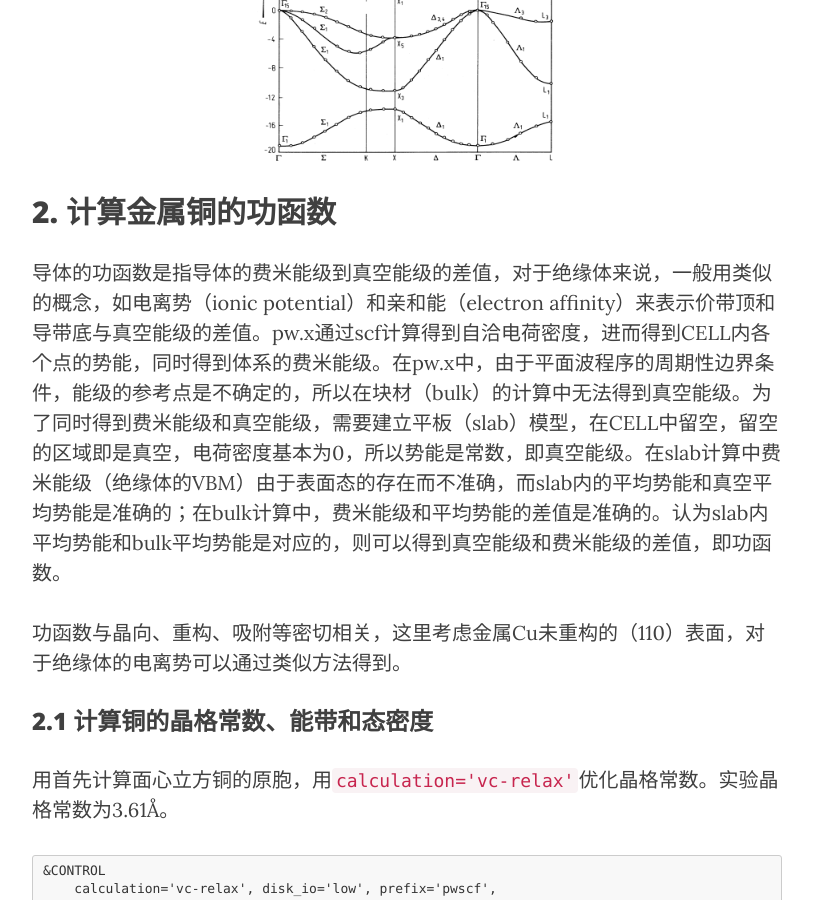
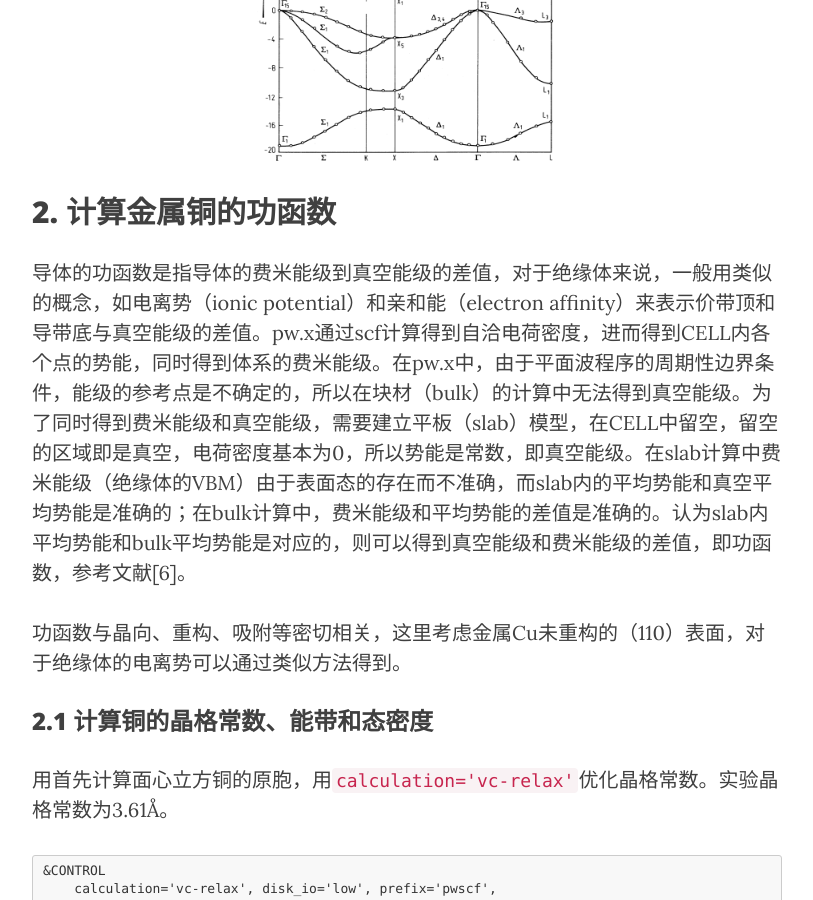
Before and after one commit to yyyu200/DFTbook, a Jekyll site: the page built from _posts/2019-04-01-HandsOn.md, in a window 1280 px wide and 900 px high, scrolled down 10757 px. Shown: the whole window, without its empty margins (233-1046 px from the left). Built offline with Jekyll 4.4.1, drawn with Linux system fonts in a browser that asks for light colours; nearby versions of some CDN libraries; formulas are drawn with MathJax 3; comment, search, counter and statistics services are not loaded; some of the changed text lies outside the part shown.

Commit message:
modify at20190521-07:17:27-aliyun

```diff
--- a/_posts/2019-04-01-HandsOn.md
+++ b/_posts/2019-04-01-HandsOn.md
@@ -338,7 +338,7 @@
 </p>
 
 ## 2. 计算金属铜的功函数
-导体的功函数是指导体的费米能级到真空能级的差值，对于绝缘体来说，一般用类似的概念，如电离势（ionic potential）和亲和能（electron affinity）来表示价带顶和导带底与真空能级的差值。pw.x通过scf计算得到自洽电荷密度，进而得到CELL内各个点的势能，同时得到体系的费米能级。在pw.x中，由于平面波程序的周期性边界条件，能级的参考点是不确定的，所以在块材（bulk）的计算中无法得到真空能级。为了同时得到费米能级和真空能级，需要建立平板（slab）模型，在CELL中留空，留空的区域即是真空，电荷密度基本为0，所以势能是常数，即真空能级。在slab计算中费米能级（绝缘体的VBM）由于表面态的存在而不准确，而slab内的平均势能和真空平均势能是准确的；在bulk计算中，费米能级和平均势能的差值是准确的。认为slab内平均势能和bulk平均势能是对应的，则可以得到真空能级和费米能级的差值，即功函数。
+导体的功函数是指导体的费米能级到真空能级的差值，对于绝缘体来说，一般用类似的概念，如电离势（ionic potential）和亲和能（electron affinity）来表示价带顶和导带底与真空能级的差值。pw.x通过scf计算得到自洽电荷密度，进而得到CELL内各个点的势能，同时得到体系的费米能级。在pw.x中，由于平面波程序的周期性边界条件，能级的参考点是不确定的，所以在块材（bulk）的计算中无法得到真空能级。为了同时得到费米能级和真空能级，需要建立平板（slab）模型，在CELL中留空，留空的区域即是真空，电荷密度基本为0，所以势能是常数，即真空能级。在slab计算中费米能级（绝缘体的VBM）由于表面态的存在而不准确，而slab内的平均势能和真空平均势能是准确的；在bulk计算中，费米能级和平均势能的差值是准确的。认为slab内平均势能和bulk平均势能是对应的，则可以得到真空能级和费米能级的差值，即功函数，参考文献[6]。
 
 功函数与晶向、重构、吸附等密切相关，这里考虑金属Cu未重构的（110）表面，对于绝缘体的电离势可以通过类似方法得到。
 
@@ -660,5 +660,6 @@
 
 5. http://www.ioffe.ru/SVA/NSM/Semicond/SiC/bandstr.html
 
+6. Sgiarovello, C., Binggeli, N., Baldereschi, A. (2004). Surface morphology and ionization potentials of polar semiconductors: The case of GaAs. Physical Review B, 69(3). doi:10.1103/physrevb.69.035320.
 
 Update On 2019/05/17
```
